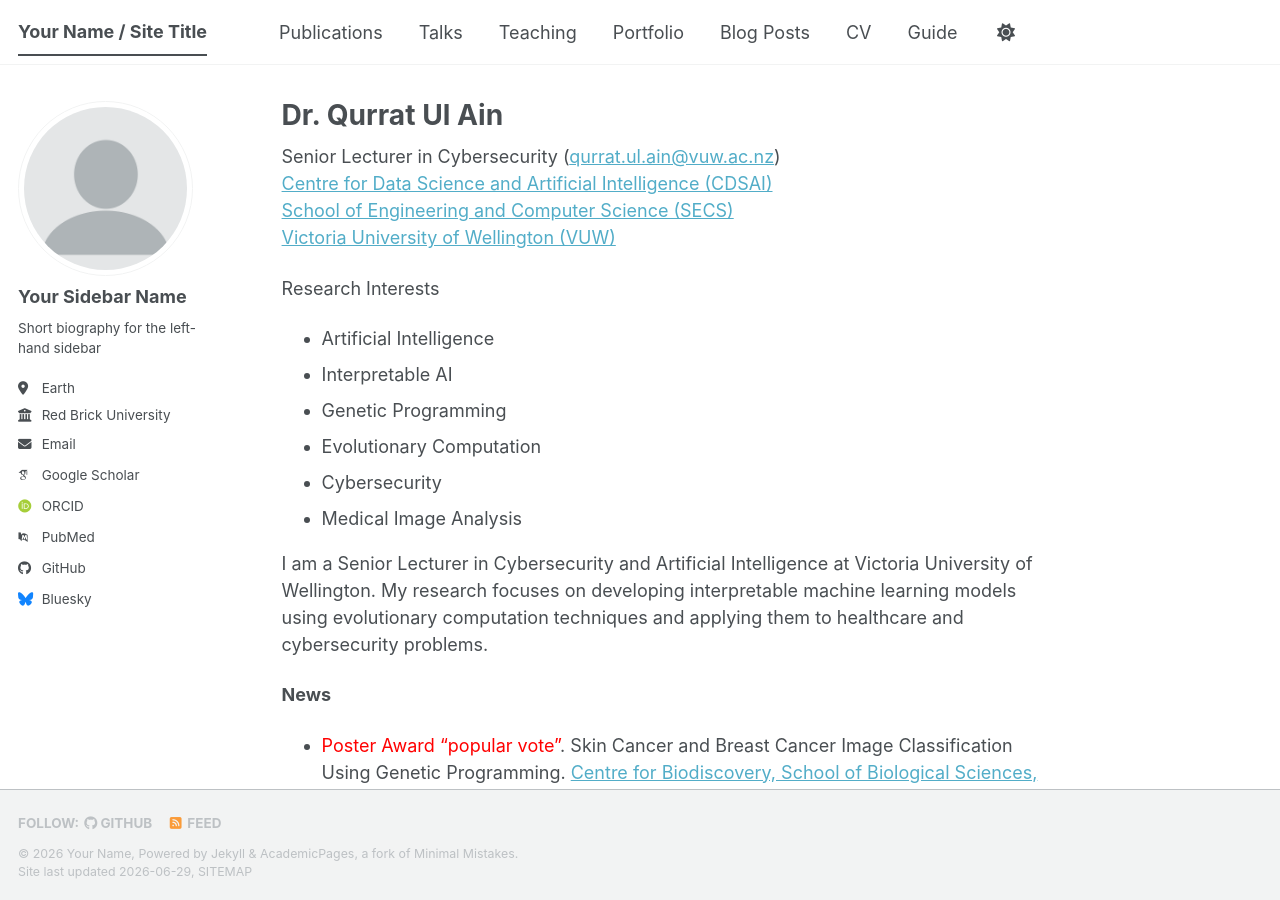
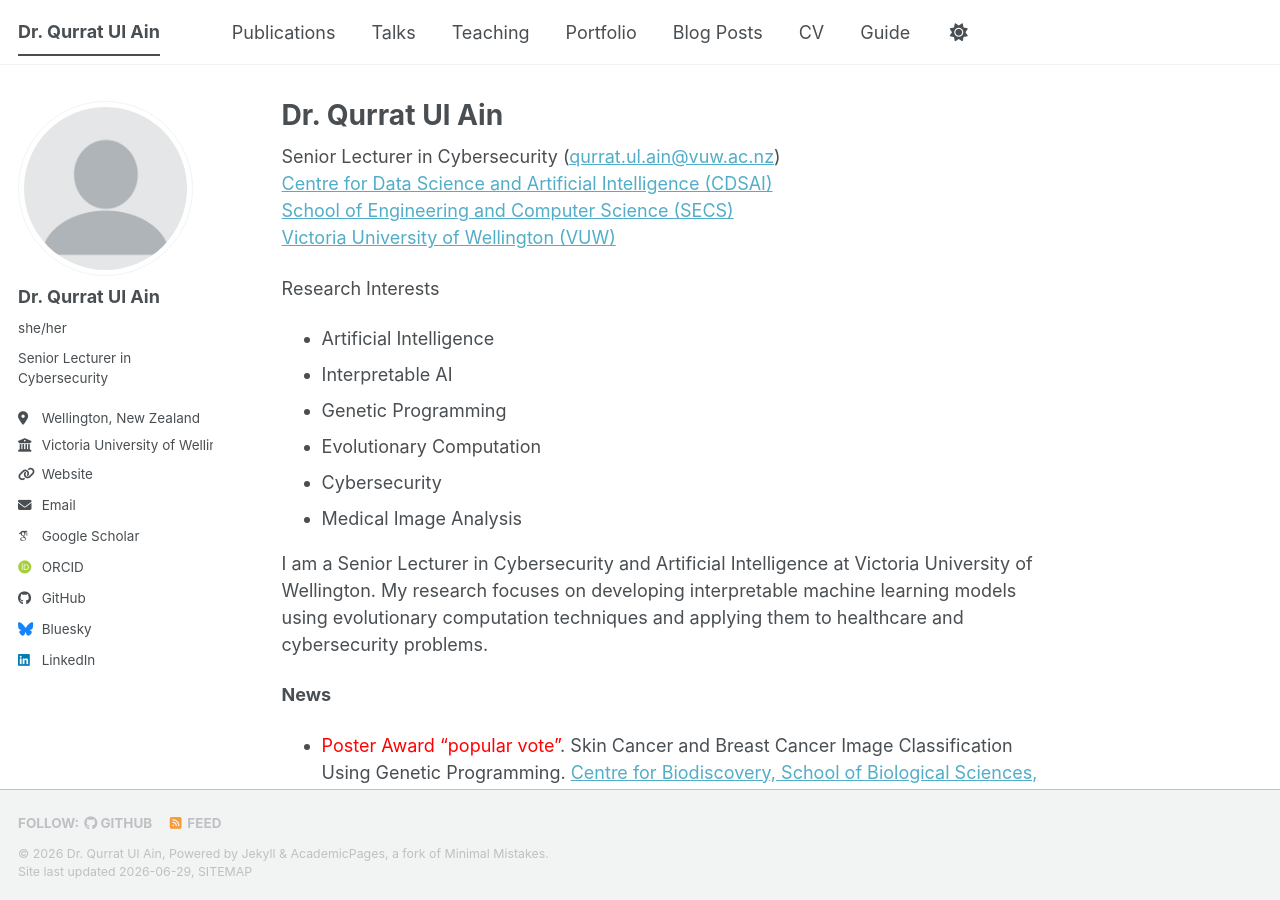
Before and after one commit to qurratulain-vuw/qurratulain-vuw.github.io, a Jekyll site: the page built from _pages/about.md, in a window 1280 px wide and 900 px high. Built offline with Jekyll 4.4.1, drawn with Linux system fonts in a browser that asks for light colours; some web fonts are replaced; a script bundle is joined from its source files by our own code; library files that are not in the unit come from our copies.

Commit message:
Update _config.yml

```diff
--- a/_config.yml
+++ b/_config.yml
@@ -9,14 +9,14 @@
 # Basic Site Settings
 locale                   : "en-US"
 site_theme               : "default" # The available themes options are "default", "air", "sunrise", "mint", "dirt" and "contrast"
-title                    : "Your Name / Site Title"
+title                    : "Dr. Qurrat Ul Ain"
 title_separator          : "-"
-name                     : &name "Your Name"
-description              : &description "Your Name's academic portfolio"   # Update this with a general description of your site, this is the default if not overridden by a page
-url                      : https://academicpages.github.io # The base hostname & protocol for your site e.g. "https://[your GitHub username].github.io",
+name                     : &name "Dr. Qurrat Ul Ain"
+description              : &description "Senior Lecturer in Cybersecurity"   # Update this with a general description of your site, this is the default if not overridden by a page
+url                      : "https://qurratulain-vuw.github.io" # The base hostname & protocol for your site e.g. "https://[your GitHub username].github.io",
                                                            # or if you already have some other page hosted on Github then use "https://[your GitHub username].github.io/[Your Repo Name]"
 baseurl                  : "" # the subpath of your site, e.g. "/blog"
-repository               : "academicpages/academicpages.github.io"
+repository               : "qurratulain-vuw/qurratulain-vuw.github.io"
 
 # Site Author - The following control what appear as part of the author content on the side bar.
 #               If a field is blank the icon and link will not appear, otherwise it will be shown.
@@ -24,24 +24,24 @@ repository               : "academicpages/academicpages.github.io"
 author:
   # Biographic information
   avatar           : "profile.png"
-  name             : "Your Sidebar Name"
-  pronouns         : # example: "she/her"
-  bio              : "Short biography for the left-hand sidebar"
-  location         : "Earth"
-  employer         : "Red Brick University"
-  uri              : # URL
-  email            : "none@example.org"
+  name             : "Dr. Qurrat Ul Ain"
+  pronouns         : "she/her"  # example:
+  bio              : "Senior Lecturer in Cybersecurity"
+  location         : "Wellington, New Zealand"
+  employer         : "Victoria University of Wellington"
+  uri              : "https://people.wgtn.ac.nz/qurrat.ul.ain"
+  email            : "qurrat.ul.ain@vuw.ac.nz"
 
   # Academic websites
   academia         : # URL
   arxiv            : # URL - Update with the correct link to your profile
-  googlescholar    : "https://scholar.google.com/citations?user=PS_CX0AAAAAJ"
+  googlescholar    : "https://scholar.google.com/citations?user=XU2xTtIAAAAJ&hl=en"
   inspire-hep      : # URL
   impactstory      : # URL
-  orcid            : "https://orcid.org/yourorcidurl"
+  orcid            : "https://orcid.org/0000-0002-6891-9887"
   semantic         : # URL
   ssrn             : # URL
-  pubmed           : "https://www.ncbi.nlm.nih.gov/pubmed/?term=john+snow"
+  pubmed           : # URL example: "https://www.ncbi.nlm.nih.gov/pubmed/?term=john+snow"
   researchgate     : # URL
   scopus           : # URL
   zotero           : # URL
@@ -66,7 +66,7 @@ author:
   keybase          : # Username
   instagram        : # Username
   lastfm           : # Username
-  linkedin         : # Username
+  linkedin         : "https://www.linkedin.com/in/qurrat-ul-ain-29078311b/"
   mastodon         : # URL
   medium           : # URL
   pinterest        : # Username
```
